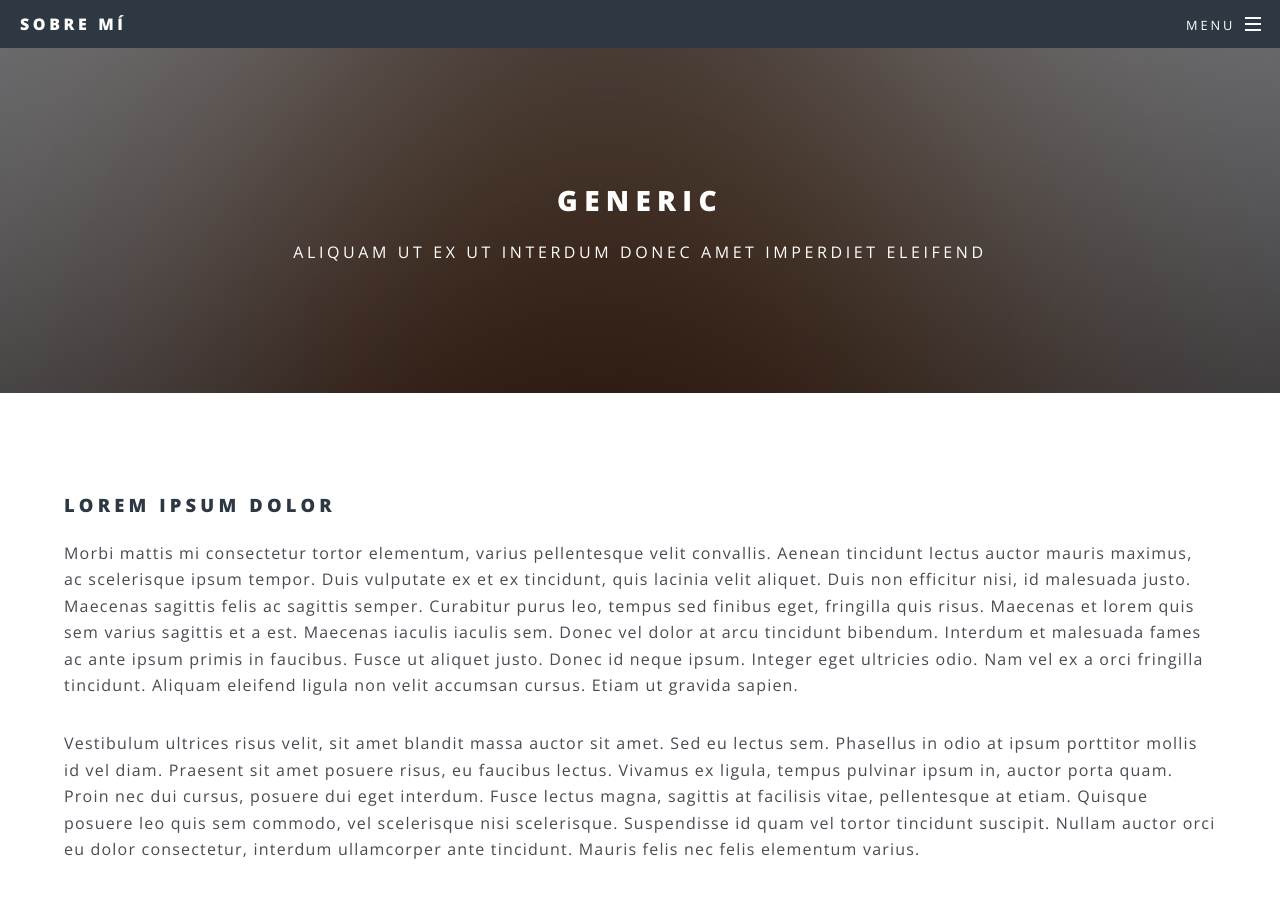
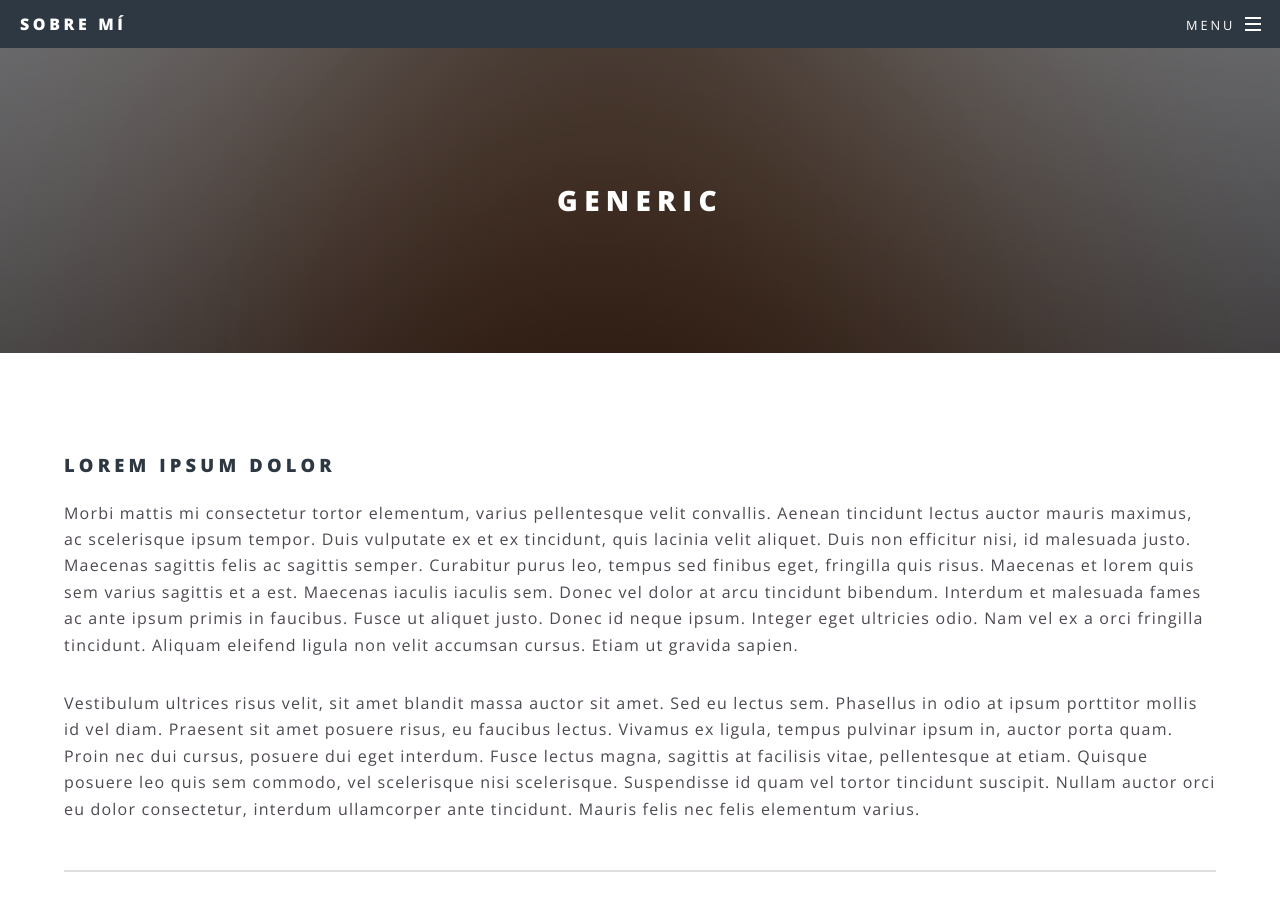
Before and after one commit to Vico2001/assa.github.io, a Jekyll site: the page built from generic.html, in a window 1280 px wide and 900 px high. Built offline with Jekyll 4.4.1, drawn with Linux system fonts in a browser that asks for light colours.

Commit message:
Update page.html

```diff
--- a/_layouts/page.html
+++ b/_layouts/page.html
@@ -5,7 +5,7 @@ layout: default
 
   <header>
     <h2>{{ page.title }}</h2>
-    <p>Aliquam ut ex ut interdum donec amet imperdiet eleifend</p>
+    <p></p>
   </header>
 
   <section class="wrapper style5">
```
